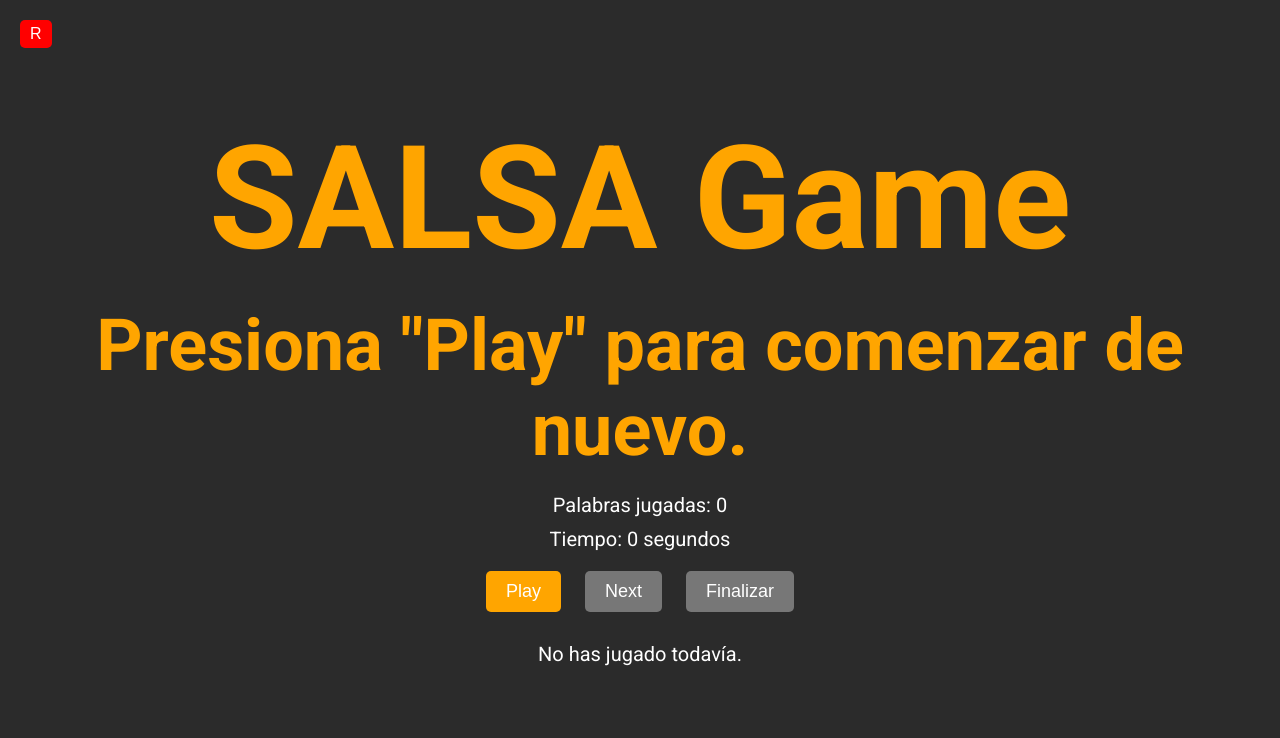
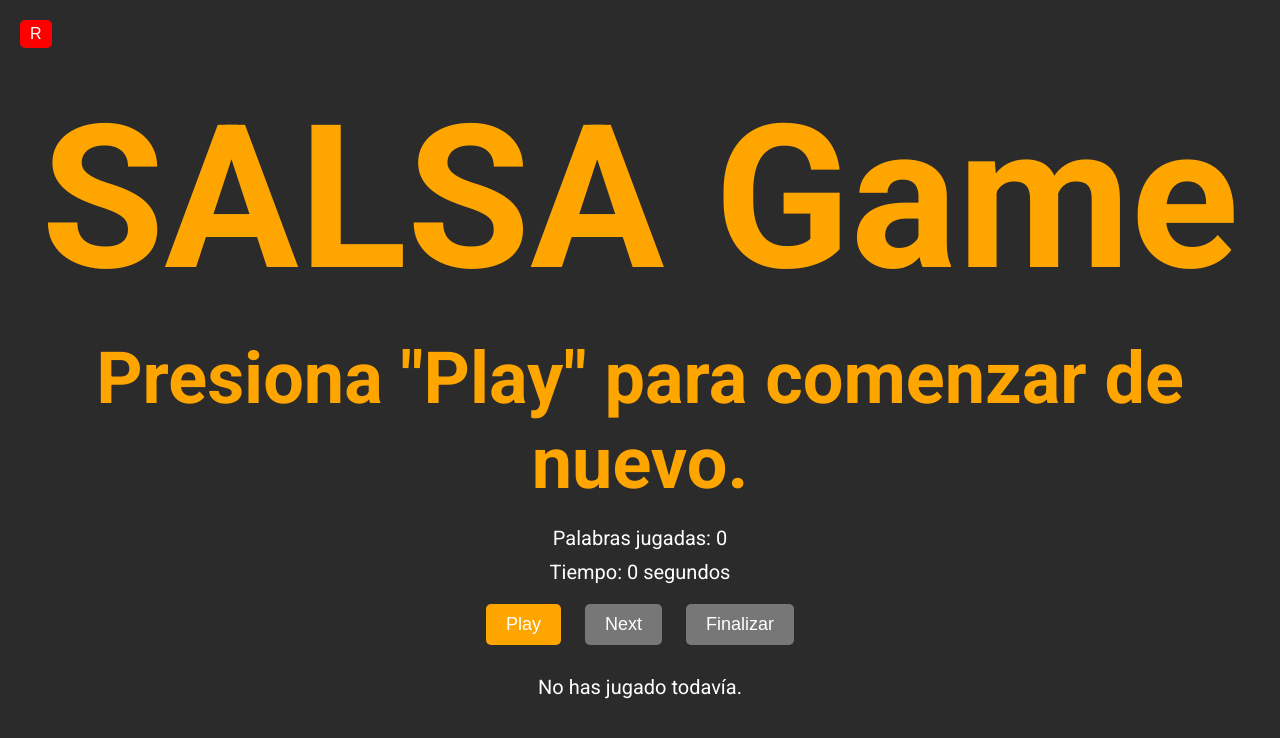
Before and after one commit to RubhsSB/SALSA_Game, a plain HTML site: page index.html in a window 1280 px wide. Drawn offline with Linux system fonts and the light colour scheme.

Commit message:
Update styles.css
Tamaño título

```diff
--- a/styles.css
+++ b/styles.css
@@ -17,7 +17,7 @@ body {
 
 /* Cabecera principal */
 #header h1 {
-  font-size: 144px; /* Tres veces más grande */
+  font-size: 200px; /* Tres veces más grande */
   color: #ffa500; /* Naranja */
   margin: 0;
   text-align: center;
```
